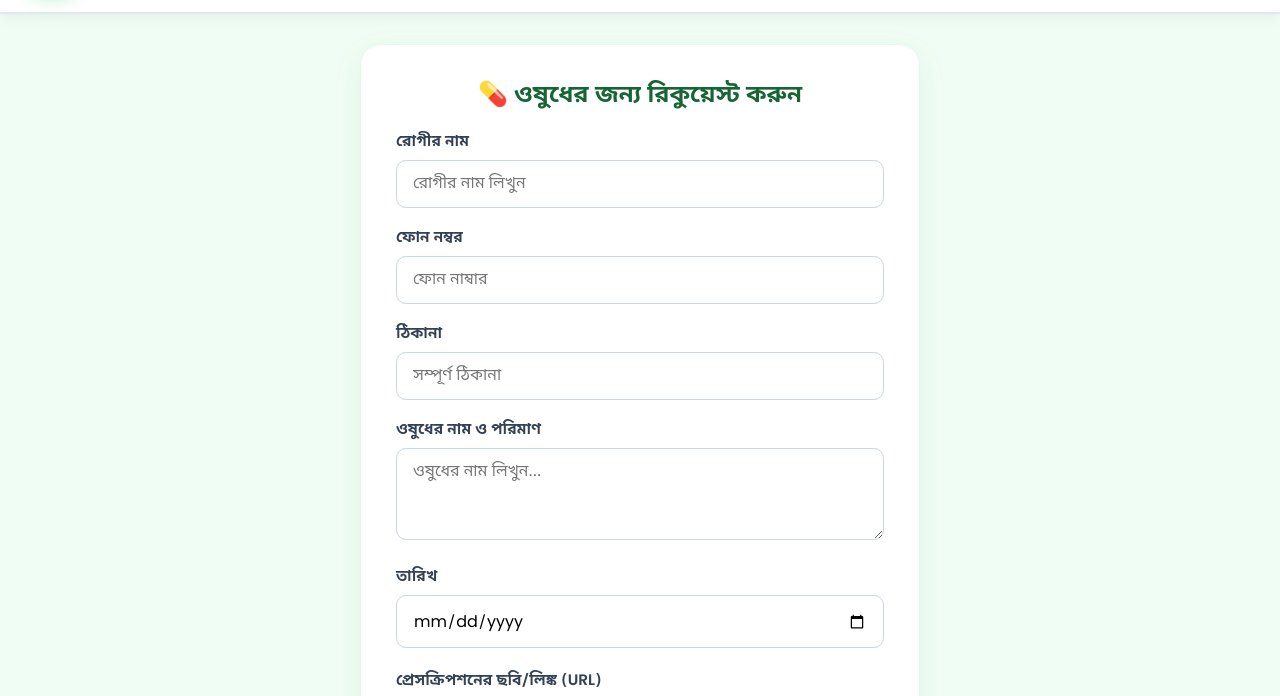
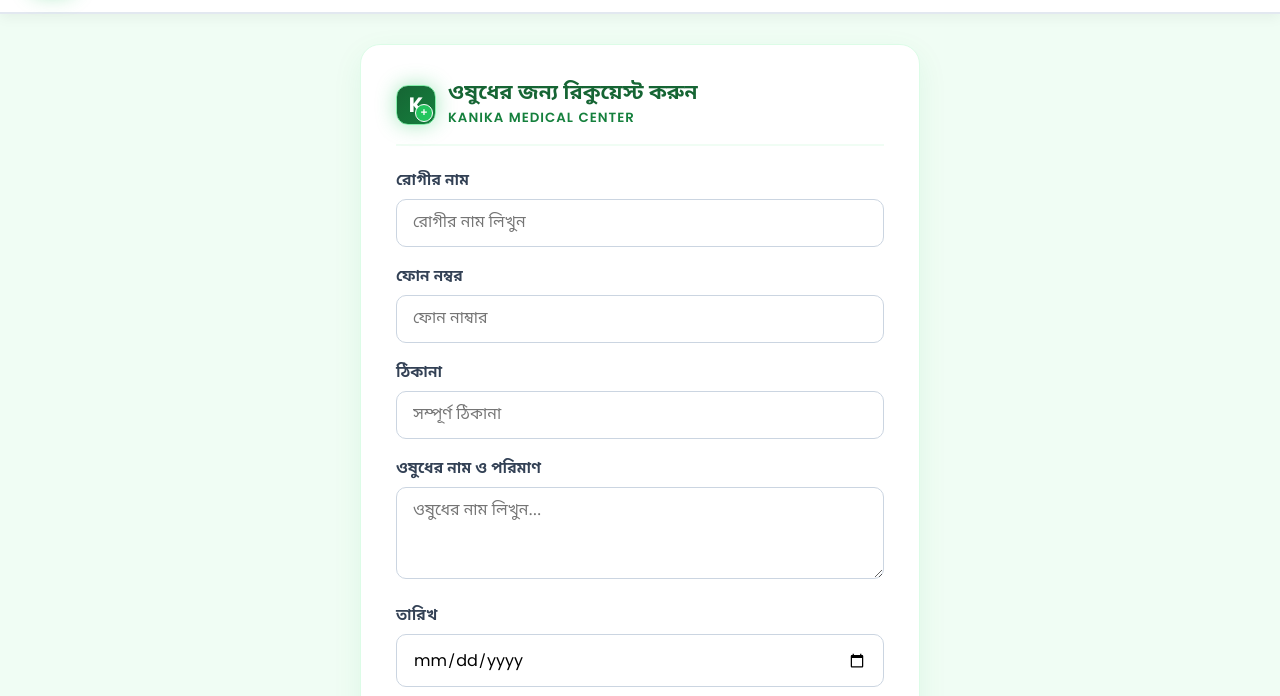
Before and after one commit to arunava567/Arunava, a website: page views/medform.html in a window 1280 px wide. Shown: the part 66-762 px from the top of the page. Drawn offline with Linux system fonts and the light colour scheme.

Commit message:
medform.html

```diff
--- a/views/medform.html
+++ b/views/medform.html
@@ -24,8 +24,15 @@
   </div>
 
   <div class="container" style="max-width: 600px;">
-    <div class="medical-card">
-      <h2 style="color: #166534; margin-bottom: 20px; text-align: center;">💊 ওষুধের জন্য রিকুয়েস্ট করুন</h2>
+      <div class="medical-card">
+  <!-- ফর্মের ভেতরের হেডার লোগোসহ -->
+  <div style="display: flex; align-items: center; gap: 12px; margin-bottom: 25px; border-bottom: 2px solid #f0fdf4; padding-bottom: 15px;">
+    <div class="logo-badge" style="width: 40px; height: 40px; font-size: 1.3rem;">K</div>
+    <div>
+      <h2 style="color: #166534; font-size: 1.3rem; margin: 0;">ওষুধের জন্য রিকুয়েস্ট করুন</h2>
+      <small style="color: #15803d; font-weight: 600; letter-spacing: 1px;">KANIKA MEDICAL CENTER</small>
+    </div>
+  </div>
 
       <form action="/submit-med" method="POST">
         <div class="form-group">
```
